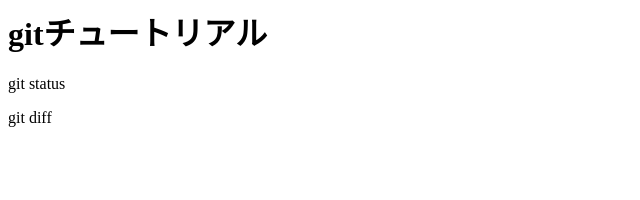
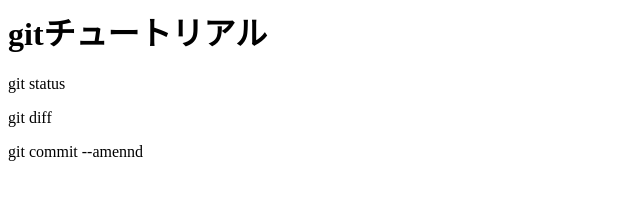
Before and after one commit to hirohiro-sys/git_tutorial_bak, a plain HTML site: page index.html in a window 1280 px wide. Shown: the whole page, without its empty margins (0-640 px from the left). Drawn offline with Linux system fonts and the light colour scheme.

Commit message:
git commit --amendを追記

```diff
--- a/index.html
+++ b/index.html
@@ -1,3 +1,4 @@
 <h1>gitチュートリアル</h1>
 <p>git status</p>
 <p>git diff</p>
+<p>git commit --amennd</p>
```
